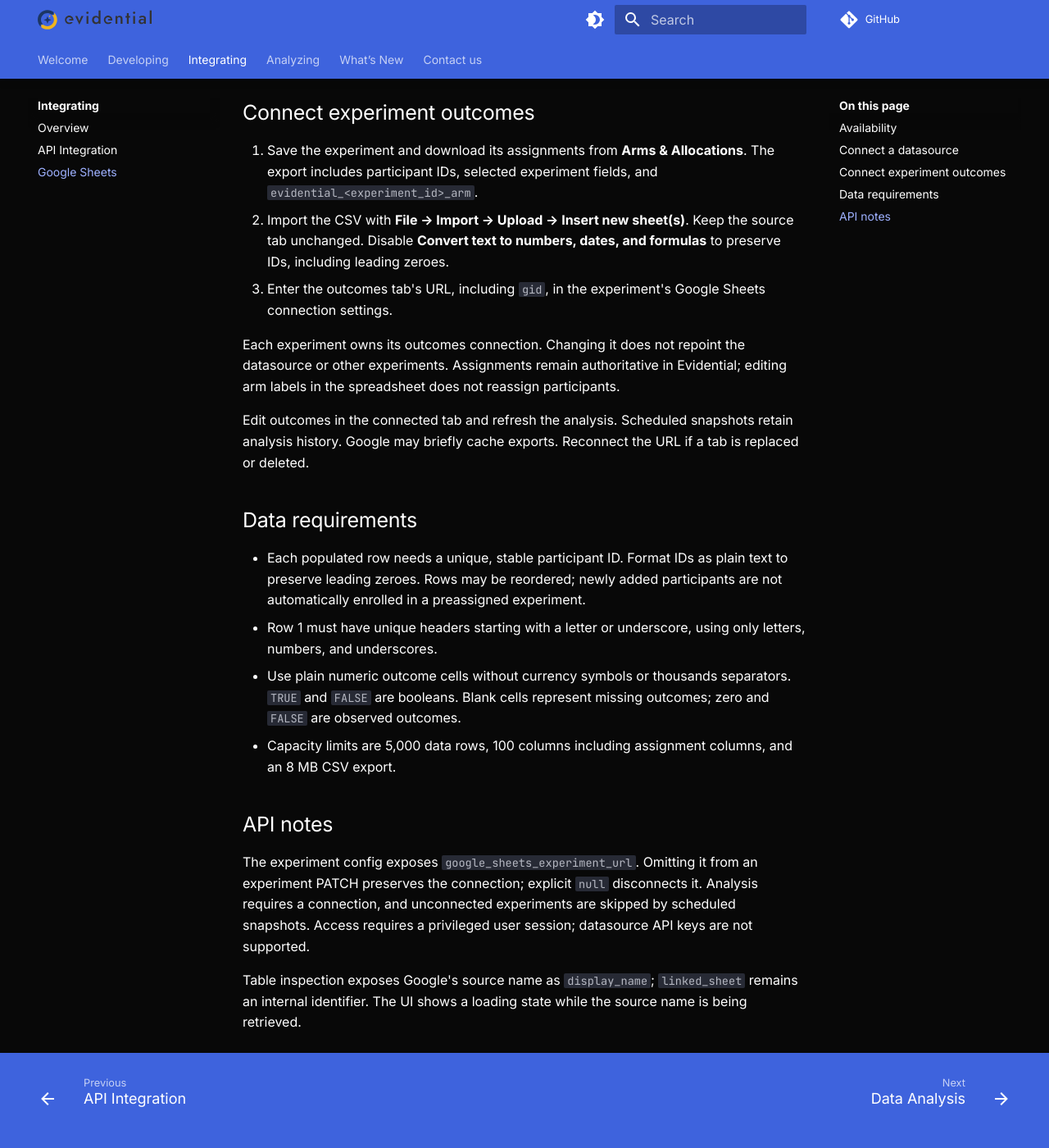
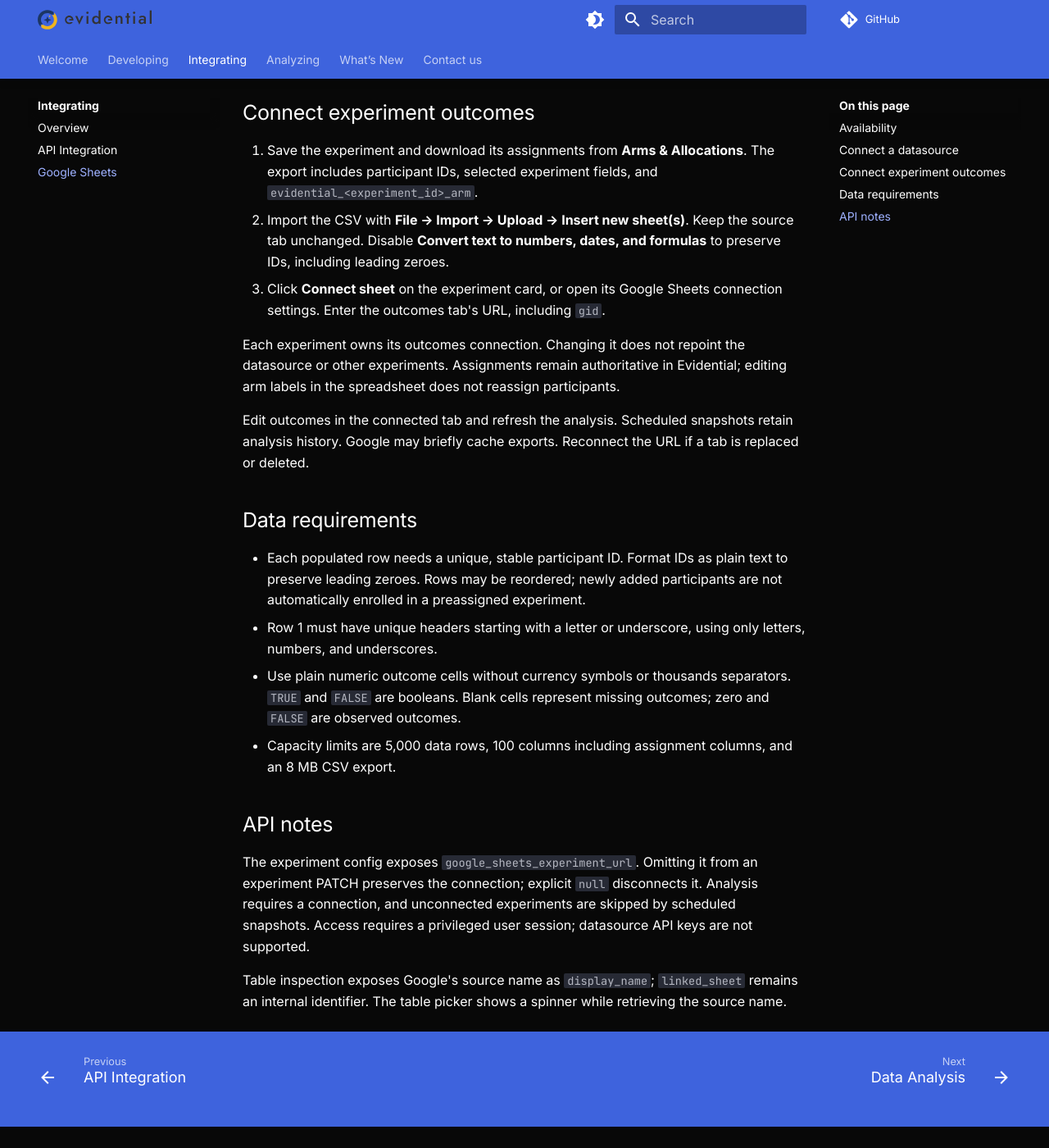
Before and after one commit to agency-fund/evidential-docs, an MkDocs documentation site: the page built from docs/integration/google-sheets.md, in a window 1280 px wide and 1400 px high, scrolled down 720 px. Shown: the whole window at 82% size. Built offline with MkDocs 1.6.1 and Material for MkDocs 9.7.7, drawn with Linux system fonts in a browser that asks for light colours; plug-ins that fetch from the network failed and are left out; comment, search, counter and statistics services are not loaded; after the commit the page ends 2094 px from its top, so only the background shows below that.

Commit message:
Document card connection action and sheet-name spinner

```diff
--- a/docs/integration/google-sheets.md
+++ b/docs/integration/google-sheets.md
@@ -24,7 +24,8 @@ The datasource tab remains the source for setup, enrollment, and assignment expo
    The export includes participant IDs, selected experiment fields, and `evidential_<experiment_id>_arm`.
 1. Import the CSV with **File → Import → Upload → Insert new sheet(s)**. Keep the source tab unchanged.
    Disable **Convert text to numbers, dates, and formulas** to preserve IDs, including leading zeroes.
-1. Enter the outcomes tab's URL, including `gid`, in the experiment's Google Sheets connection settings.
+1. Click **Connect sheet** on the experiment card, or open its Google Sheets connection settings.
+   Enter the outcomes tab's URL, including `gid`.
 
 Each experiment owns its outcomes connection. Changing it does not repoint the datasource or other experiments.
 Assignments remain authoritative in Evidential; editing arm labels in the spreadsheet does not reassign participants.
@@ -49,4 +50,4 @@ are skipped by scheduled snapshots.
 Access requires a privileged user session; datasource API keys are not supported.
 
 Table inspection exposes Google's source name as `display_name`; `linked_sheet` remains an internal identifier.
-The UI shows a loading state while the source name is being retrieved.
+The table picker shows a spinner while retrieving the source name.
```
